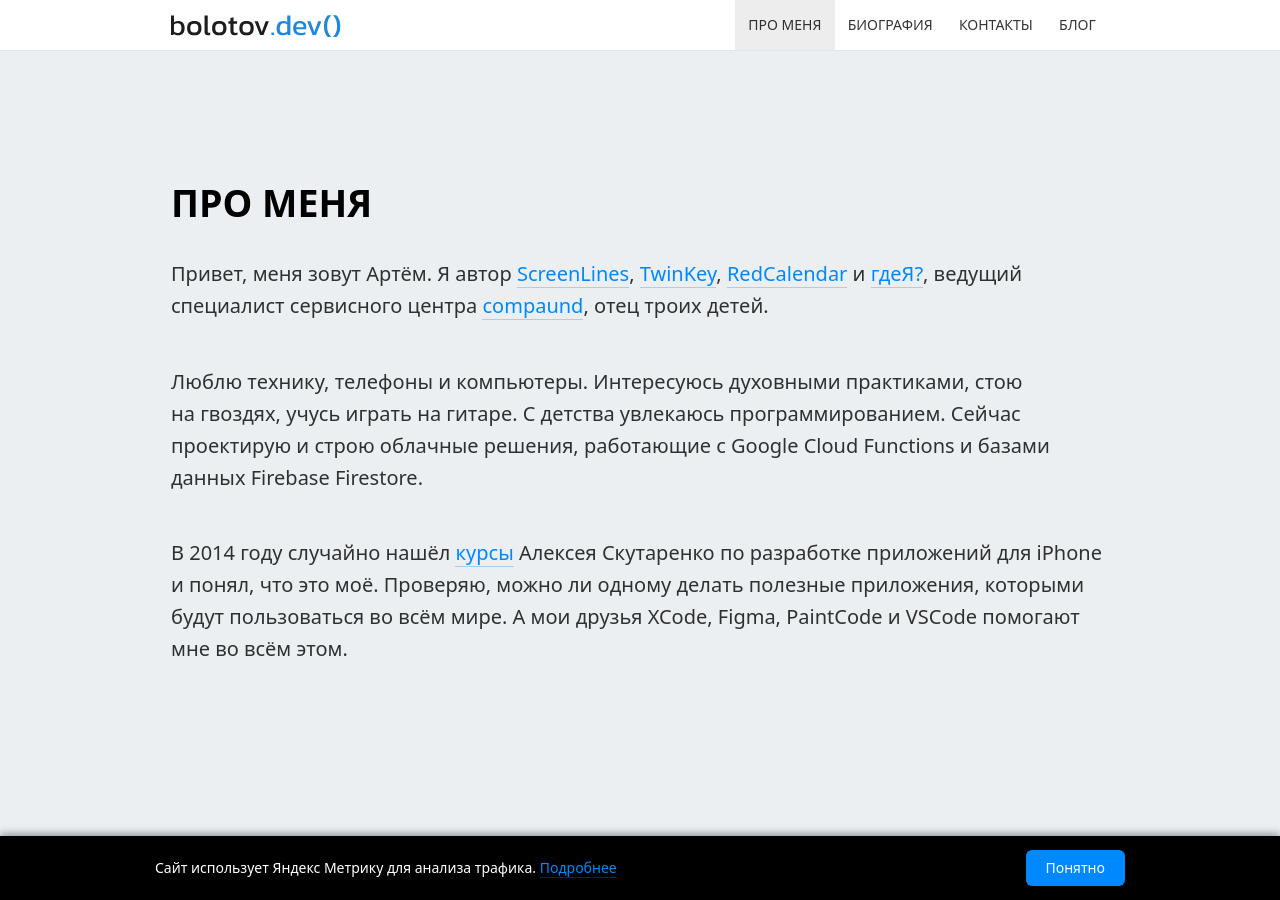
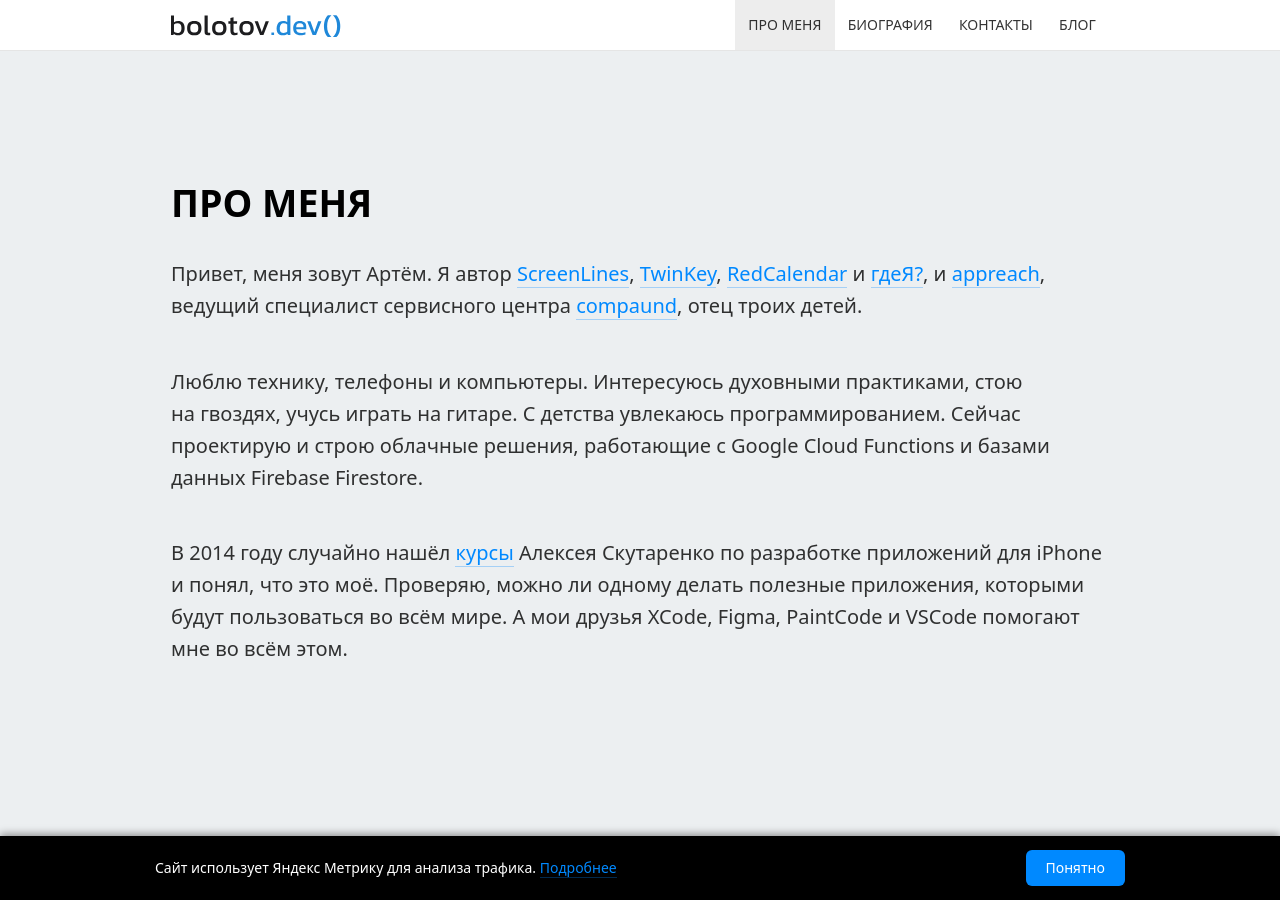
Before and after one commit to artembolotov/artembolotov.github.io, a Jekyll site: the page index.html, which Jekyll copies as it is, in a window 1280 px wide and 900 px high, scrolled down 995 px. Built offline with Jekyll 4.4.1, drawn with Linux system fonts in a browser that asks for light colours.

Commit message:
Add appreach to projects list in footer and about section
https://claude.ai/code/session_01NWWPztyDs7z4A3PLKSv9vK

```diff
--- a/_includes/author-footer.html
+++ b/_includes/author-footer.html
@@ -3,7 +3,7 @@
     <img src="/blog/img/avatar.jpg" alt="Артём Болотов" class="avatar" loading="lazy">
     <p class="greeting">Привет! Меня зовут Артём.</p>
     <p class="bio">Я iOS-разработчик. Специализируюсь на&nbsp;SwiftUI и&nbsp;облачных решениях.</p>
-    <p class="projects">Автор <a href="https://screenlines.app" target="_blank">ScreenLines</a>, <a href="https://twinkey.app" target="_blank">TwinKey</a>, <a href="https://calendar.red" target="_blank">RedCalendar</a> и&nbsp;<a href="https://gdeya.bolotov.dev" target="_blank">ГдеЯ?</a>.</p>
+    <p class="projects">Автор <a href="https://screenlines.app" target="_blank">ScreenLines</a>, <a href="https://twinkey.app" target="_blank">TwinKey</a>, <a href="https://calendar.red" target="_blank">RedCalendar</a> и&nbsp;<a href="https://gdeya.bolotov.dev" target="_blank">ГдеЯ?</a>, и&nbsp;<a href="https://appreach.ru" target="_blank">appreach</a>.</p>
     <p class="social"><span data-gdeya-ru="" data-gdeya-intl="WwVFERNXVg8UDxARCRIIHx1fCRcRGAZAUV8YBAsIVgBARFdbBQsJFhVdRhAWEwUXHgRGDRBpBQgEFwoQDntYFBAEHhNTXQ4ZBlpFu9YS"></span><a href="https://vk.com/artembolotov" target="_blank">VK</a> · <a href="https://twitter.com/artembolotov" target="_blank">X</a> · <a href="https://t.me/bolotovblog" target="_blank">Блог</a></p>
     <p class="privacy-link"><a href="/privacy/" target="_blank">Политика конфиденциальности</a></p>
   </div>
--- a/index.html
+++ b/index.html
@@ -83,7 +83,7 @@
     </header>
     <section id="about" class="container">
       <h2>Про меня</h2>
-      <p>Привет, меня зовут Артём. Я автор <a href="https://screenlines.app" target="_blank">ScreenLines</a>, <a href="https://twinkey.app" target="_blank">TwinKey</a>, <a href="https://calendar.red" target="_blank">RedCalendar</a> и <a href="https://gdeya.bolotov.dev/" target="_blank">гдеЯ?</a>, ведущий специалист сервисного центра <a href="https://compaund.com" target="_blank">compaund</a>, отец троих детей.</p>
+      <p>Привет, меня зовут Артём. Я автор <a href="https://screenlines.app" target="_blank">ScreenLines</a>, <a href="https://twinkey.app" target="_blank">TwinKey</a>, <a href="https://calendar.red" target="_blank">RedCalendar</a> и <a href="https://gdeya.bolotov.dev/" target="_blank">гдеЯ?</a>, и <a href="https://appreach.ru" target="_blank">appreach</a>, ведущий специалист сервисного центра <a href="https://compaund.com" target="_blank">compaund</a>, отец троих детей.</p>
       <p>Люблю технику, телефоны и&nbsp;компьютеры. Интересуюсь духовными практиками, стою на&nbsp;гвоздях, учусь играть на&nbsp;гитаре. С&nbsp;детства увлекаюсь программированием. Cейчас проектирую и&nbsp;строю облачные решения, работающие с&nbsp;Google Cloud Functions и базами данных Firebase Firestore.</p>
       <p>В&nbsp;2014 году случайно нашёл <a href="https://www.youtube.com/playlist?list=PL6724Ll8v6UhKUFEsQ9ol_gOI-ohCxgJp" target="_blank">курсы</a> Алексея Скутаренко по&nbsp;разработке приложений для iPhone и&nbsp;понял, что это моё. Проверяю, можно&nbsp;ли одному делать полезные приложения, которыми будут пользоваться во&nbsp;всём мире. А&nbsp;мои друзья XCode, Figma, PaintCode и&nbsp;VSCode помогают мне во&nbsp;всём этом.</p>
     </section>
```
